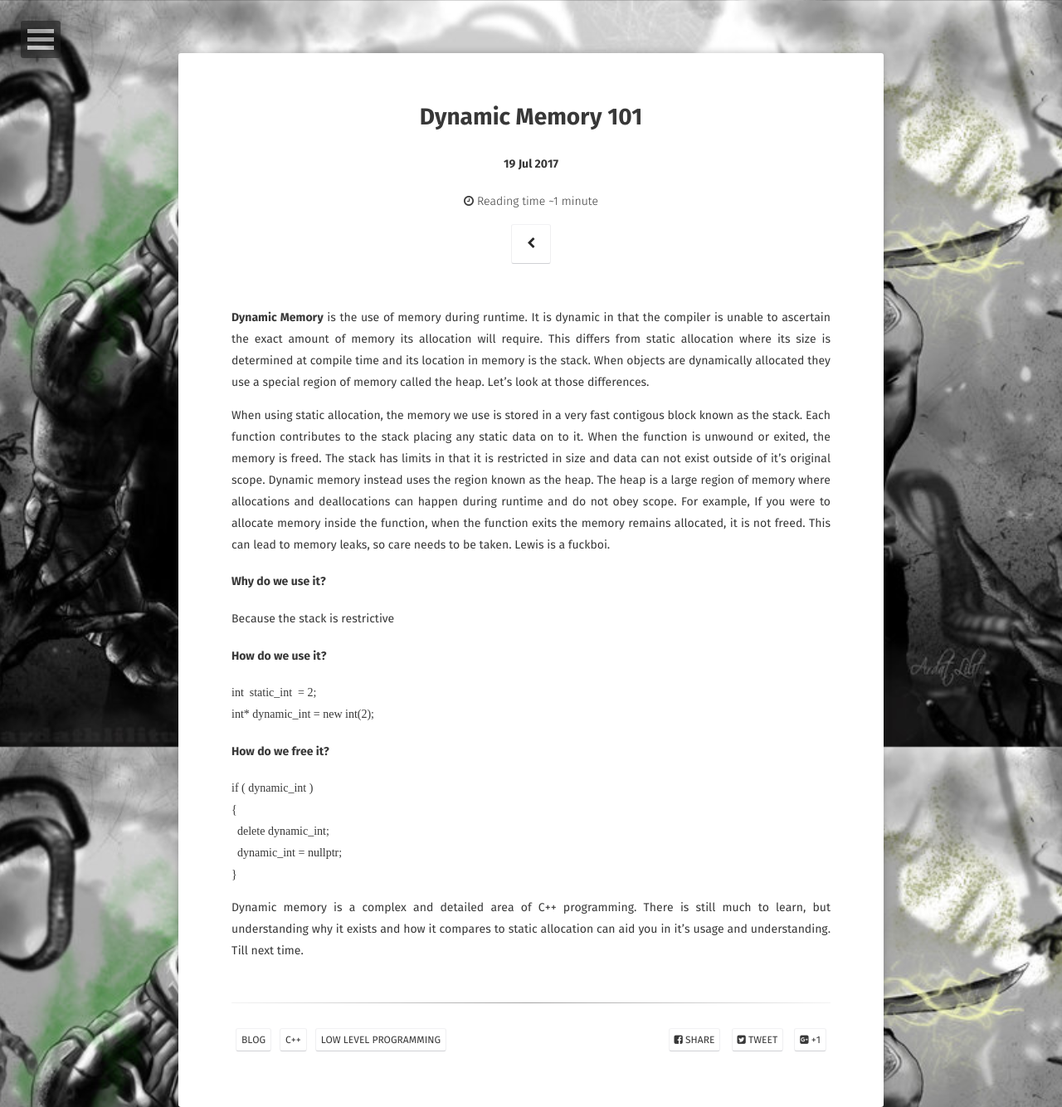
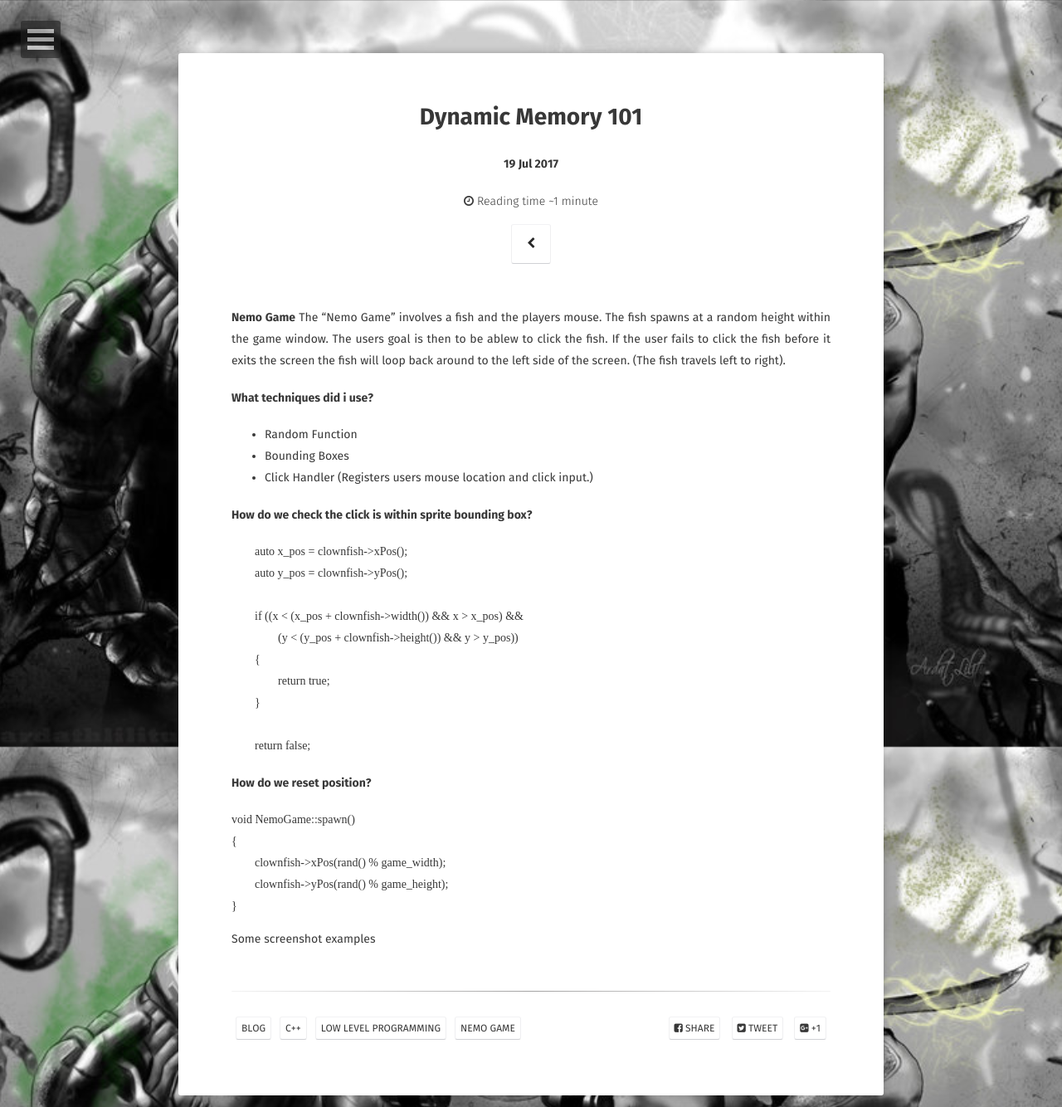
Before and after one commit to jack-king1/jack-king1.github.io, a Jekyll site: the page built from _posts/2017-07-19-dynamic-memory.md, in a window 1280 px wide. Shown: the whole page at 83% size. Built offline with Jekyll 4.4.1, drawn with Linux system fonts in a browser that asks for light colours; some web fonts are replaced.

Commit message:
Update 2017-07-19-dynamic-memory.md

````diff
--- a/_posts/2017-07-19-dynamic-memory.md
+++ b/_posts/2017-07-19-dynamic-memory.md
@@ -2,40 +2,46 @@
 layout: post
 title:  "Dynamic Memory 101"
 date:   2017-07-19
-excerpt: "What is dynamic memory?"
+excerpt: "Nemo Game"
 tag:
 - blog
 - c++
 - low level programming
+- Nemo Game
 comments: true
 published: true
 ---
-**Dynamic Memory** is the use of memory during runtime. It is dynamic in that the compiler is unable to ascertain the exact amount of memory its allocation will require. This differs from static allocation where its size is determined at compile time and its location in memory is the stack. When objects are dynamically allocated they use a special region of memory called the heap. Let's look at those differences.
-
-When using static allocation, the memory we use is stored in a very fast contigous block known as the stack. Each function contributes to the stack placing any static data on to it. When the function is unwound or exited, the memory is freed. The stack has limits in that it is restricted in size and data can not exist outside of it's original scope. Dynamic memory instead uses the region known as the heap. The heap is a large region of memory where allocations and deallocations can happen during runtime and do not obey scope. For example, If you were to allocate memory inside the function, when the function exits the memory remains allocated, it is not freed. This can lead to memory leaks, so care needs to be taken.
-Lewis is a fuckboi.<br/>
+**Nemo Game** The "Nemo Game" involves a fish and the players mouse. The fish spawns at a random height within the game window. The users goal is then to be ablew to click the fish. If the user fails to click the fish before it exits the screen the fish will loop back around to the left side of the screen. (The fish travels left to right).<br/>
 
 
-#### Why do we use it?
-Because the stack is restrictive <br/>
+#### What techniques did i use?
+- Random Function
+- Bounding Boxes
+- Click Handler (Registers users mouse location and click input.)
+<br/>
 
 
-#### How do we use it?
+#### How do we check the click is within sprite bounding box?
 ```C++
-int  static_int  = 2;
-int* dynamic_int = new int(2);
+	auto x_pos = clownfish->xPos();
+	auto y_pos = clownfish->yPos();
+
+	if ((x < (x_pos + clownfish->width()) && x > x_pos) &&
+		(y < (y_pos + clownfish->height()) && y > y_pos))
+	{
+		return true;
+	}
+
+	return false;
 ```
 
-#### How do we free it?
+#### How do we reset position?
 ~~~ C++
-if ( dynamic_int )
+void NemoGame::spawn()
 {
-  delete dynamic_int;
-  dynamic_int = nullptr;
+	clownfish->xPos(rand() % game_width);
+	clownfish->yPos(rand() % game_height);
 }
 ~~~
 
-
-
-
-Dynamic memory is a complex and detailed area of C++ programming. There is still much to learn, but understanding why it exists and how it compares to static allocation can aid you in it's usage and understanding. Till next time.
+Some screenshot examples
````
